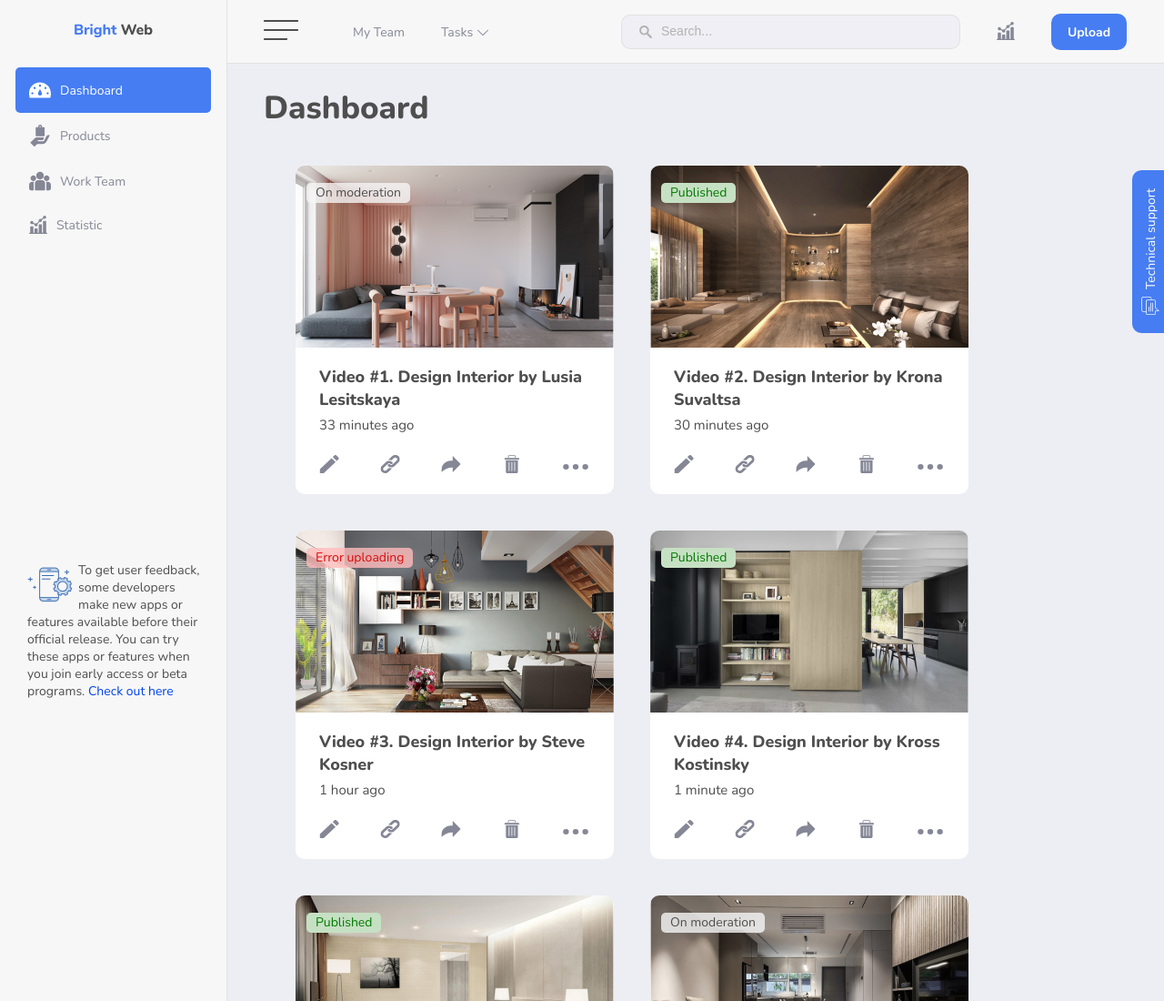
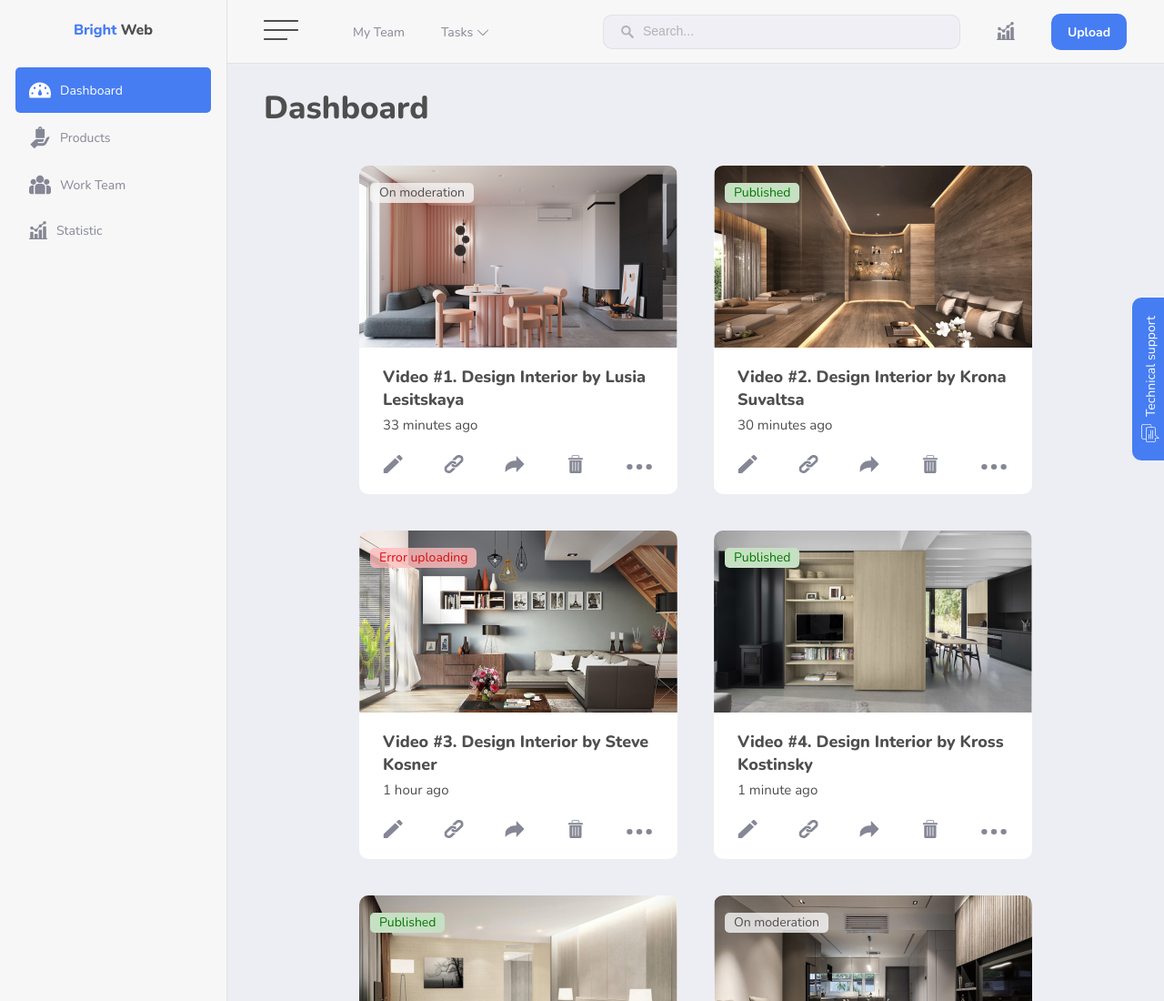
Before and after one commit to lesgeret/kz_4_dashboard, a plain HTML site: page index.html in a window 1280 px wide. Shown: the top 1100 px of the page at 91% size. Drawn offline with Linux system fonts and the light colour scheme.

Commit message:
second commm

```diff
--- a/css/styles.css
+++ b/css/styles.css
@@ -45,8 +45,6 @@ button {
 .technical {
     display: flex;
     align-items: center;
-    /* width: 186px;
-    height: 39px; */
     flex-shrink: 0;
     transform: rotate(-90deg);
     border-radius: 10px 10px 0px 0px;
@@ -55,13 +53,12 @@ button {
     font-family: NunitoReg,sans-serif;
     font-size: 14px;
     line-height: normal;
-    padding: 10px 20px 9px 20px;
+    padding: 10px 20px 23px 20px;
     box-sizing: border-box;
     position: fixed;
     z-index: 20;
-    right: -74px;
-    /* bottom: 500px; */
-    top: 257px;
+    right: -81px;
+    top: 390px;
     cursor: pointer;
 }
 
@@ -72,21 +69,22 @@ button {
 
 .technical:hover {
     background: #2F54A3;
-    padding: 10px 20px 35px 20px;
-    top: 244px;
-    /* width: 186px; */
-    /* height: 49px; */
+    right: -71px;
 }
 
 
 
 
 .sidebar {
-    width: 249px;
+    width: 250px;
     background: #F7F7F7;
     flex-shrink: 0;
-    position: relative;
     border-right: 1px solid #E2E2E2;
+    padding: 0 17px 17px 17px;
+    display: flex;
+    flex-direction: column;
+    justify-content: space-between;
+    box-sizing: border-box;
 }
 
 
@@ -96,8 +94,14 @@ button {
     display: block;
 }
 
-.navigation {
-    padding: 0 17px;
+.sidebar-content {
+
+}
+
+.navigation ul {
+    display: flex;
+    flex-direction: column;
+    gap: 2px;
 }
 
 .navigation-item a {
@@ -125,10 +129,8 @@ button {
 }
 
 .sidebar-info {
-    padding: 0 0 0 17px;
-    position: fixed;
-    bottom: 17px;
     width: 216px;
+    cursor: default;
 }
 
 .sidebar-info-content {
@@ -244,6 +246,11 @@ button {
 .header-right {
     display: flex;
     align-items: center;
+    gap: 40px;
+}
+
+.input-block {
+    display: flex;
 }
 
 .search_button {
@@ -261,13 +268,12 @@ button {
 }
 
 .header-right input {
-    padding: 10px 0 11px 10px;
+    padding: 10px 20px 11px 10px;
     border: 1px solid #E2E2E2;
     border-left: 0;
     background: #EFEFF5;
     border-radius: 0 10px 10px 0;
     outline: none;
-    margin-right: 40px;
     width: 328px;
 }
 
@@ -278,7 +284,6 @@ button {
 }
 
 .header-right-stats {
-    margin-right: 40px;
     background-color: transparent;
     cursor: pointer;
 }
@@ -318,9 +323,10 @@ button {
 }
 
 .container-items {
-    padding: 0 55px;
+    /* padding: 0 55px; */
     display: flex;
     flex-wrap: wrap;
+    justify-content: center;
 }
 
 .container-item {
--- a/index.html
+++ b/index.html
@@ -15,20 +15,29 @@
         <button class="technical">
             <svg width="20" height="20" viewBox="0 0 20 20" fill="none" xmlns="http://www.w3.org/2000/svg">
                 <g clip-path="url(#clip0_7683_14)">
-                <path d="M0.333313 1.97667L0.333313 14.69C0.333313 15.78 1.21998 16.6667 2.30998 16.6667H4.99998V18.0233C4.99998 19.1133 5.88665 20 6.97631 20H14.0233C15.1133 20 16 19.1133 16 18.0233V16H19.3333C19.471 16 19.5946 15.9153 19.6443 15.7867C19.6593 15.7477 19.6666 15.707 19.6666 15.6667C19.6666 15.5747 19.6283 15.4843 19.5576 15.42L16 12.186L16 5.31C16 4.22 15.1133 3.33333 14.0233 3.33333H11.3333V1.97667C11.3333 0.886665 10.4466 0 9.35665 0H2.30998C1.21998 0 0.333313 0.886665 0.333313 1.97667ZM14.0233 4C14.7456 4 15.3333 4.58767 15.3333 5.31L15.3333 12.3333C15.3333 12.4273 15.373 12.517 15.4423 12.58L18.4713 15.3333H15.6666C15.4826 15.3333 15.3333 15.4823 15.3333 15.6667V18.0233C15.3333 18.7457 14.7456 19.3333 14.0233 19.3333H6.97631C6.25431 19.3333 5.66665 18.7457 5.66665 18.0233V16.3333L5.66665 5.31C5.66665 5.039 5.74931 4.78733 5.89065 4.578C6.12631 4.22967 6.52498 4 6.97665 4H11H14.0233ZM9.35665 0.666666C10.079 0.666666 10.6666 1.25433 10.6666 1.97667V3.33333H6.97665C6.09131 3.33333 5.33998 3.91867 5.08931 4.72267C5.06998 4.78467 5.05365 4.84767 5.04065 4.912C5.01398 5.04067 4.99998 5.17367 4.99998 5.31L4.99998 16H2.30998C1.58765 16 0.99998 15.4123 0.99998 14.69L0.99998 1.97667C0.99998 1.25433 1.58765 0.666666 2.30998 0.666666H9.35665Z" fill="white"/>
-                <path d="M9.00498 16V11.3333C9.00498 11.149 8.85565 11 8.67165 11C8.48765 11 8.33832 11.149 8.33832 11.3333V16C8.33832 16.1843 8.48765 16.3333 8.67165 16.3333C8.85565 16.3333 9.00498 16.1843 9.00498 16Z" fill="white"/>
-                <path d="M10.3383 7V16C10.3383 16.1843 10.4877 16.3333 10.6717 16.3333C10.8557 16.3333 11.005 16.1843 11.005 16V7C11.005 6.81567 10.8557 6.66667 10.6717 6.66667C10.4877 6.66667 10.3383 6.81567 10.3383 7Z" fill="white"/>
-                <path d="M12.3383 7V16C12.3383 16.1843 12.4877 16.3333 12.6717 16.3333C12.8557 16.3333 13.005 16.1843 13.005 16V7C13.005 6.81567 12.8557 6.66667 12.6717 6.66667C12.4877 6.66667 12.3383 6.81567 12.3383 7Z" fill="white"/>
+                    <path
+                        d="M0.333313 1.97667L0.333313 14.69C0.333313 15.78 1.21998 16.6667 2.30998 16.6667H4.99998V18.0233C4.99998 19.1133 5.88665 20 6.97631 20H14.0233C15.1133 20 16 19.1133 16 18.0233V16H19.3333C19.471 16 19.5946 15.9153 19.6443 15.7867C19.6593 15.7477 19.6666 15.707 19.6666 15.6667C19.6666 15.5747 19.6283 15.4843 19.5576 15.42L16 12.186L16 5.31C16 4.22 15.1133 3.33333 14.0233 3.33333H11.3333V1.97667C11.3333 0.886665 10.4466 0 9.35665 0H2.30998C1.21998 0 0.333313 0.886665 0.333313 1.97667ZM14.0233 4C14.7456 4 15.3333 4.58767 15.3333 5.31L15.3333 12.3333C15.3333 12.4273 15.373 12.517 15.4423 12.58L18.4713 15.3333H15.6666C15.4826 15.3333 15.3333 15.4823 15.3333 15.6667V18.0233C15.3333 18.7457 14.7456 19.3333 14.0233 19.3333H6.97631C6.25431 19.3333 5.66665 18.7457 5.66665 18.0233V16.3333L5.66665 5.31C5.66665 5.039 5.74931 4.78733 5.89065 4.578C6.12631 4.22967 6.52498 4 6.97665 4H11H14.0233ZM9.35665 0.666666C10.079 0.666666 10.6666 1.25433 10.6666 1.97667V3.33333H6.97665C6.09131 3.33333 5.33998 3.91867 5.08931 4.72267C5.06998 4.78467 5.05365 4.84767 5.04065 4.912C5.01398 5.04067 4.99998 5.17367 4.99998 5.31L4.99998 16H2.30998C1.58765 16 0.99998 15.4123 0.99998 14.69L0.99998 1.97667C0.99998 1.25433 1.58765 0.666666 2.30998 0.666666H9.35665Z"
+                        fill="white" />
+                    <path
+                        d="M9.00498 16V11.3333C9.00498 11.149 8.85565 11 8.67165 11C8.48765 11 8.33832 11.149 8.33832 11.3333V16C8.33832 16.1843 8.48765 16.3333 8.67165 16.3333C8.85565 16.3333 9.00498 16.1843 9.00498 16Z"
+                        fill="white" />
+                    <path
+                        d="M10.3383 7V16C10.3383 16.1843 10.4877 16.3333 10.6717 16.3333C10.8557 16.3333 11.005 16.1843 11.005 16V7C11.005 6.81567 10.8557 6.66667 10.6717 6.66667C10.4877 6.66667 10.3383 6.81567 10.3383 7Z"
+                        fill="white" />
+                    <path
+                        d="M12.3383 7V16C12.3383 16.1843 12.4877 16.3333 12.6717 16.3333C12.8557 16.3333 13.005 16.1843 13.005 16V7C13.005 6.81567 12.8557 6.66667 12.6717 6.66667C12.4877 6.66667 12.3383 6.81567 12.3383 7Z"
+                        fill="white" />
                 </g>
                 <defs>
                     <clipPath id="clip0_7683_14">
-                <rect width="20" height="20" fill="white"/>
+                        <rect width="20" height="20" fill="white" />
                     </clipPath>
                 </defs>
             </svg>Technical support
         </button>
 
         <aside class="sidebar">
+            <div class="sidebar-content">
                 <a href="#" class="logo">
                     <img src="img/bright_web_logo.png" alt="logo">
                 </a>
@@ -115,14 +124,17 @@
                         </li>
                     </ul>
                 </nav>
+            </div>
             <div class="sidebar-info">
                 <div class="sidebar-info-content">
                     <img src="img/phone_tools.png" alt="phone_tools">
-                    <p>To get user feedback, some developers make new apps or features available before their official
+                    <p>To get user feedback, some developers make new apps or features available before their
+                        official
                         release. You can try these apps or features when you join early access or beta programs. <a
                             href="">Check out here</a></p>
                 </div>
             </div>
+
         </aside>
 
         <div class="content">
@@ -157,8 +169,10 @@
                 </div>
 
                 <div class="header-right">
+                    <div class="input-block">
                         <button class="search_button">
-                        <svg width="14" height="14" viewBox="0 0 14 14" fill="none" xmlns="http://www.w3.org/2000/svg">
+                            <svg width="14" height="14" viewBox="0 0 14 14" fill="none"
+                                xmlns="http://www.w3.org/2000/svg">
                                 <g clip-path="url(#clip0_1_119)">
                                     <path
                                         d="M9.68747 8.3076C11.368 5.93452 10.806 2.64849 8.43288 0.968347C6.05979 -0.7118 2.77377 -0.150145 1.09362 2.22334C-0.586526 4.59642 -0.0248708 7.88204 2.34861 9.56219C4.04241 10.7614 6.28181 10.8537 8.06834 9.79866L11.9501 13.6572C12.3693 14.0984 13.0666 14.1161 13.5078 13.6969C13.9491 13.2782 13.9667 12.5808 13.548 12.1396C13.5347 12.1256 13.5219 12.1127 13.5078 12.0995L9.68747 8.3076ZM5.38733 8.66732C3.51207 8.66772 1.99171 7.14856 1.9905 5.2733C1.9901 3.39804 3.50926 1.87767 5.38492 1.87687C7.25778 1.87607 8.77734 3.39282 8.78095 5.26567C8.78416 7.14133 7.26581 8.6641 5.38974 8.66732C5.38894 8.66732 5.38854 8.66732 5.38733 8.66732Z"
@@ -171,7 +185,8 @@
                                 </defs>
                             </svg>
                         </button>
-                    <input type="text" class="header-right-input" placeholder="Search...">
+                        <input type="text" class="header-right-input" maxlength="50" placeholder="Search...">
+                    </div>
                     <button href="#" class="header-right-stats blue-button">
                         <svg width="20" height="20" viewBox="0 0 20 20" fill="none" xmlns="http://www.w3.org/2000/svg">
                             <g clip-path="url(#clip0_2_69)">
```
Lines whose indentation alone changed are shown as unchanged.
